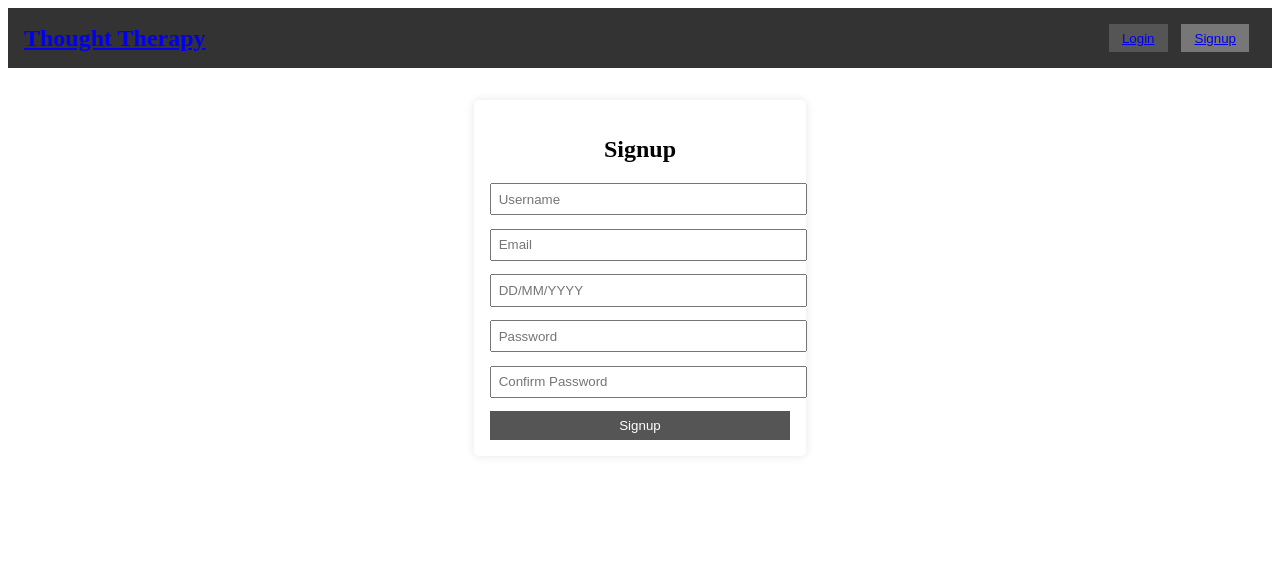
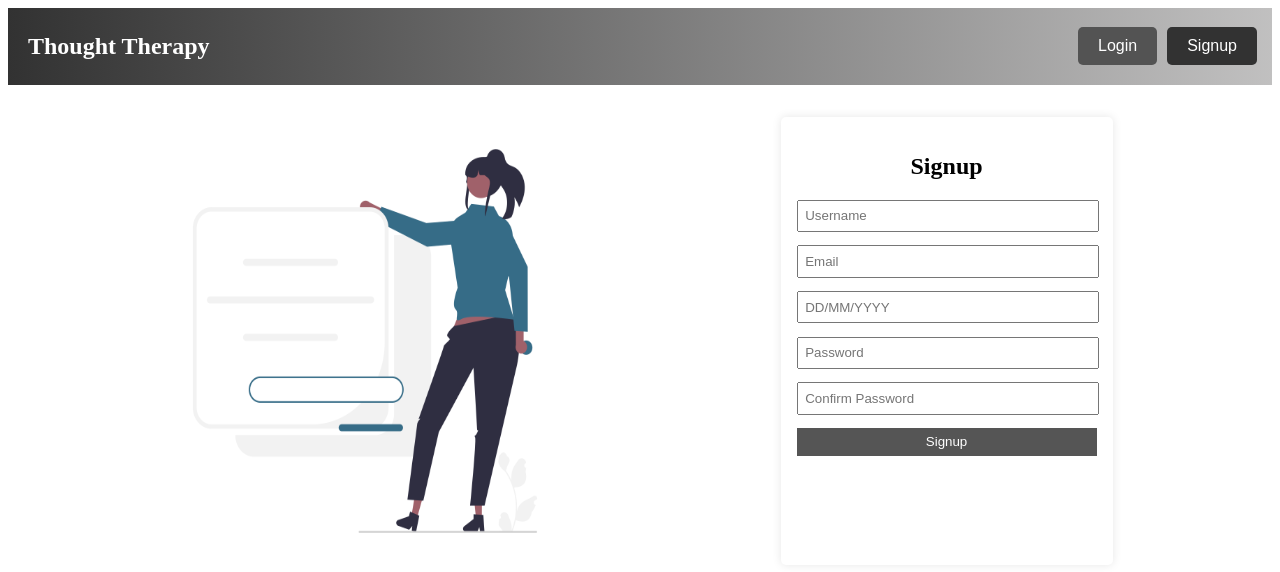
Before and after one commit to sandeep841/thought-therapy, a React (Create React App) app in the folder frontend/application/: page / in a window 1280 px wide. Shown: the top 572 px of the page. Built offline with nearby package versions, Linux system fonts and the light colour scheme.

Commit message:
added page navigation from therapy card and styling with images

```diff
--- a/frontend/application/src/App.js
+++ b/frontend/application/src/App.js
@@ -1,9 +1,13 @@
+// App.js
 import React, { useState } from 'react';
+import { BrowserRouter as Router, Routes, Route } from 'react-router-dom';
+import MainPage from './components/MainPage';
 import Login from './components/Login';
 import Signup from './components/Signup';
-import MainPage from './components/MainPage';
+import DepressionTherapy from './components/DepressionTherapy';
+import AnxietyTherapy from './components/AnxietyTherapy';
+import StressTherapy from './components/StressTherapy';
 import Header from './components/Header';
-import { BrowserRouter as Router, Routes, Route } from 'react-router-dom';
 
 function App() {
   const [isLoggedIn, setIsLoggedIn] = useState(false);
@@ -28,18 +32,10 @@ function App() {
           handleLogout={handleLogout}
         />
         <Routes>
-          <Route
-            path="/"
-            element={
-              isLoggedIn ? (
-                <MainPage />
-              ) : showLogin ? (
-                <Login handleLogin={handleLogin} />
-              ) : (
-                <Signup />
-              )
-            }
-          />
+          <Route path="/" element={isLoggedIn ? <MainPage /> : showLogin ? <Login handleLogin={handleLogin} /> : <Signup />} />
+          <Route path="/depression-therapy" element={<DepressionTherapy />} />
+          <Route path="/anxiety-therapy" element={<AnxietyTherapy />} />
+          <Route path="/stress-therapy" element={<StressTherapy />} />
         </Routes>
       </div>
     </Router>
--- a/frontend/application/src/components/AnxietyTherapy.js
+++ b/frontend/application/src/components/AnxietyTherapy.js
@@ -1,10 +1,11 @@
+// AnxietyTherapy.js
 import React from 'react';
 
 const AnxietyTherapy = () => {
   return (
     <div>
       <h1>Anxiety Therapy</h1>
-      {/* Add content related to Anxiety Therapy */}
+      {/* Add specific content for Anxiety Therapy */}
     </div>
   );
 };
--- a/frontend/application/src/components/DepressionTherapy.js
+++ b/frontend/application/src/components/DepressionTherapy.js
@@ -1,10 +1,11 @@
+// DepressionTherapy.js
 import React from 'react';
 
 const DepressionTherapy = () => {
   return (
     <div>
       <h1>Depression Therapy</h1>
-      {/* Add content related to Depression Therapy */}
+      {/* Add specific content for Depression Therapy */}
     </div>
   );
 };
--- a/frontend/application/src/components/Header.js
+++ b/frontend/application/src/components/Header.js
@@ -14,7 +14,7 @@ const Header = ({ isLoggedIn, showLogin, setShowLogin, handleLogout }) => {
   return (
     <div className="header">
       <h2 className="title">
-        <Link to="/">Thought Therapy</Link>
+      <Link to="/" className='h-btn'>Thought Therapy</Link>
       </h2>
       {isLoggedIn ? (
         // Render logout button if user is logged in
@@ -25,16 +25,16 @@ const Header = ({ isLoggedIn, showLogin, setShowLogin, handleLogout }) => {
         // Render login/signup buttons if user is not logged in
         <div>
           <button
-            className={`login-button ${showLogin ? 'active' : ''}`}
+            className={`h-button ${showLogin ? 'active' : ''}`}
             onClick={handleLoginClick}
           >
-            <Link to="/">Login</Link>
+            <Link to="/" className='h-btn'>Login</Link>
           </button>
           <button
-            className={`signup-button ${showLogin ? '' : 'active'}`}
+            className={`h-button ${showLogin ? '' : 'active'}`}
             onClick={handleSignupClick}
           >
-            <Link to="/">Signup</Link>
+            <Link to="/" className='h-btn'>Signup</Link>
           </button>
         </div>
       )}
--- a/frontend/application/src/components/Login.js
+++ b/frontend/application/src/components/Login.js
@@ -2,6 +2,7 @@
 
 import React, { useState } from 'react';
 import './styles/Login.css';
+import FormImg from '../assets/login_page.png';
 
 const Login = ({ handleLogin }) => {
   const [username, setUsername] = useState('');
@@ -34,6 +35,10 @@ const Login = ({ handleLogin }) => {
   };
 
   return (
+    <div className='login-page'>
+      <div className='form-image'>
+        <img src={FormImg} alt="login-page" />
+      </div>
     <div className={`login-form ${error ? 'shake' : ''}`}>
       <h2>Login</h2>
       <input
@@ -51,6 +56,7 @@ const Login = ({ handleLogin }) => {
       <button onClick={handleLoginClick}>Login</button>
       {error && <p style={{ color: 'red' }}>{error}</p>}
     </div>
+    </div>
   );
 };
 
--- a/frontend/application/src/components/MainPage.js
+++ b/frontend/application/src/components/MainPage.js
@@ -1,4 +1,6 @@
+// MainPage.js
 import React from 'react';
+import { Link } from 'react-router-dom';
 import depressionImage from '../assets/depression_wrap.png';
 import anxietyImage from '../assets/anxiety.jpg';
 import stressImage from '../assets/stress.jpg';
@@ -7,23 +9,22 @@ import '../components/styles/MainPage.css';
 const MainPage = ({ handleLogout }) => {
   return (
     <div>
-
       <h1 className='PageTitle'>Programs</h1>
       <div className='cards-section'>
-      <div className="therapy-card">
+        <Link to="/depression-therapy" className="therapy-card">
           <img src={depressionImage} alt="Depression Therapy" />
           <h2>Depression Therapy</h2>
-      </div>
+        </Link>
 
-      <div className="therapy-card">
+        <Link to="/anxiety-therapy" className="therapy-card">
           <img src={anxietyImage} alt="Anxiety Therapy" />
           <h2>Anxiety Therapy</h2>
-      </div>
+        </Link>
 
-      <div className="therapy-card">
+        <Link to="/stress-therapy" className="therapy-card">
           <img src={stressImage} alt="Stress Therapy" />
           <h2>Stress Therapy</h2>
-      </div>
+        </Link>
       </div>
     </div>
   );
--- a/frontend/application/src/components/Signup.js
+++ b/frontend/application/src/components/Signup.js
@@ -2,6 +2,7 @@
 
 import './styles/Signup.css';
 import React, { useState } from 'react';
+import FormImg from '../assets/login_page.png';
 
 const Signup = () => {
   const [username, setUsername] = useState('');
@@ -43,6 +44,10 @@ const Signup = () => {
   };
 
   return (
+    <div className='signup-page'>
+    <div className='form-image'>
+        <img src={FormImg} alt="login-page" />
+      </div>
     <div className='signup-form'>
       <h2>Signup</h2>
       <input
@@ -79,6 +84,7 @@ const Signup = () => {
       {error && <p style={{ color: 'red' }}>{error}</p>}
       {successMessage && <p style={{ color: 'green' }}>{successMessage}</p>}
     </div>
+    </div>
   );
 };
 
--- a/frontend/application/src/components/StressTherapy.js
+++ b/frontend/application/src/components/StressTherapy.js
@@ -1,10 +1,11 @@
+// StressTherapy.js
 import React from 'react';
 
 const StressTherapy = () => {
   return (
     <div>
       <h1>Stress Therapy</h1>
-      {/* Add content related to Stress Therapy */}
+      {/* Add specific content for Stress Therapy */}
     </div>
   );
 };
--- a/frontend/application/src/components/styles/Header.css
+++ b/frontend/application/src/components/styles/Header.css
@@ -1,32 +1,61 @@
+/*Header.css */
 .header {
   display: flex;
   justify-content: space-between;
   align-items: center;
-    background-color: #333;
-    padding: 1em;
+  background: linear-gradient(to right, #323232, #97969699); /* Update to the background color you want */
+  padding: 5px;
+  padding-right: 15px;
+  color: white; /* Change the font color to white */
+}
+
+.title{
+  margin-left: 15px;
+}
+
+.h-btn{
+  text-decoration: none;
   color: white;
 }
 
-  .title {
-    margin: 0;
+.h-button:hover{
+  transform: scale(1.05);
+
 }
 
-  .login-button,
-  .signup-button,
-  .logout-button {
-    background-color: #555;
-    color: white;
+
+.h-button {
+  background-color: #535353; /* Update to the button background color you want */
+  color: white; /* Change the button font color to white */
   border: none;
-    padding: 0.5em 1em;
-    margin: 0 0.5em;
+  padding: 10px 20px;
+  text-align: center;
+  text-decoration: none;
+  display: inline-block;
+  font-size: 16px;
   cursor: pointer;
-  }
-
-  .login-button.active,
-  .signup-button.active {
-    background-color: #777;
+  border-radius: 5px;
+  margin-left: 10px;
 }
 
 .logout-button {
-    background-color: #e44d26;
+  background-color: #7e1f1f; /* Update to the button background color you want */
+  color: white; /* Change the button font color to white */
+  border: none;
+  padding: 10px 20px;
+  text-align: center;
+  text-decoration: none;
+  display: inline-block;
+  font-size: 16px;
+  cursor: pointer;
+  border-radius: 5px;
+  margin-left: 10px;
 }
+
+.logout-button:hover{
+  transform: scale(1.05);
+}
+.h-button.active,
+.h-button.active {
+  background-color: #323232; /* Update to the active button background color you want */
+}
--- a/frontend/application/src/components/styles/Login.css
+++ b/frontend/application/src/components/styles/Login.css
@@ -1,3 +1,8 @@
+/*Login*/
+.login-page{
+  display: flex;
+  flex-wrap: wrap;
+}
 .login-form {
     max-width: 300px;
     margin: 2em auto;
@@ -12,7 +17,7 @@
   }
 
   .login-form input {
-    width: 100%;
+    width: 95%;
     margin-bottom: 1em;
     padding: 0.5em;
   }
@@ -41,3 +46,9 @@
     75% { transform: translateX(-5px); }
     100% { transform: translateX(5px); }
   }
+
+.form-image{
+  display: flex;
+  justify-content: flex-start;
+  margin-left: 8%;
+}
--- a/frontend/application/src/components/styles/MainPage.css
+++ b/frontend/application/src/components/styles/MainPage.css
@@ -1,4 +1,4 @@
-/* Add this CSS to your stylesheet or in your component's style tag */
+/*MainPage.css */
 .cards-section{
     display: flex;
     flex-wrap: wrap;
@@ -11,6 +11,7 @@
 }
 .therapy-card {
     border: 1px solid #ddd;
+    text-decoration: none;
     border-radius: 8px;
     margin: 20px;
     padding: 15px;
--- a/frontend/application/src/components/styles/Signup.css
+++ b/frontend/application/src/components/styles/Signup.css
@@ -1,3 +1,9 @@
+/*Signup.css*/
+.signup-page{
+  display: flex;
+  flex-wrap: wrap;
+}
+
 .signup-form {
     max-width: 300px;
     margin: 2em auto;
@@ -12,7 +18,7 @@
   }
 
   .signup-form input {
-    width: 100%;
+    width: 95%;
     margin-bottom: 1em;
     padding: 0.5em;
   }
@@ -34,3 +40,9 @@
     color: red;
     text-align: center;
   }
+
+  .form-image{
+    display: flex;
+    justify-content: flex-start;
+    margin-left: 8%;
+  }
```
Also changed, not shown: frontend/application/src/assets/login_page.png (added). Lines whose indentation alone changed are shown as unchanged.
